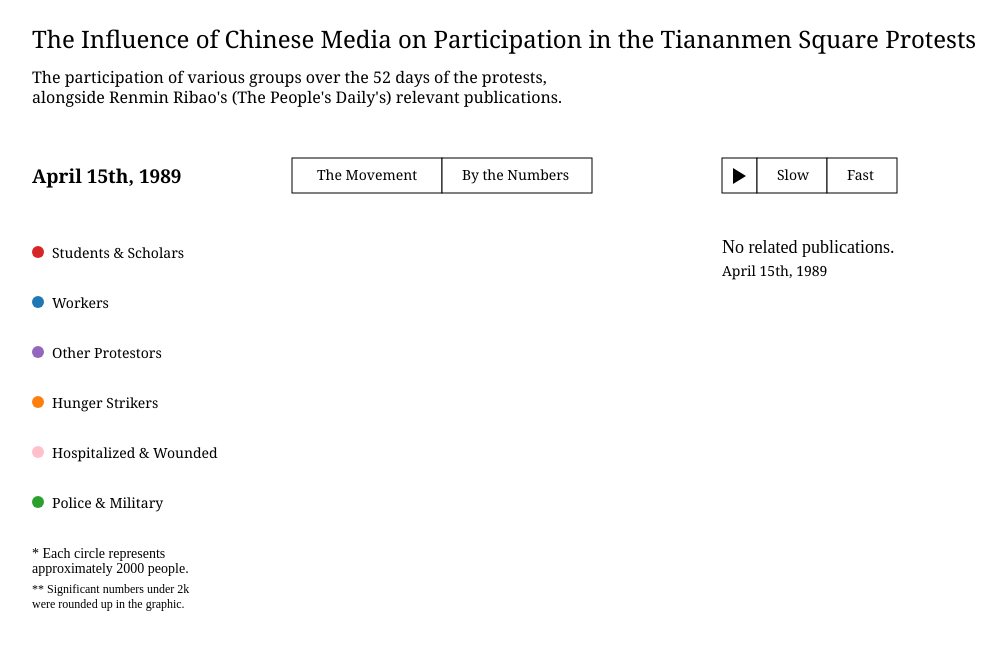
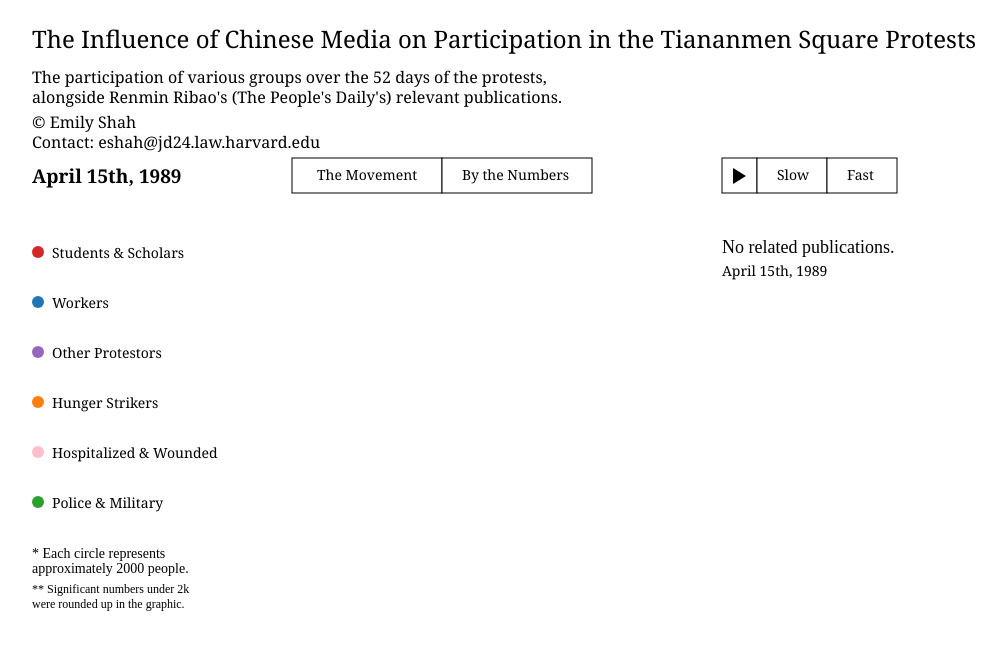
Before and after one commit to emilyshah/tiananmen, a plain HTML site: page index.html in a window 1280 px wide. Shown: the whole page, without its empty margins (16-1022 px from the left). Drawn offline with Linux system fonts and the light colour scheme; animation ran at ten frames a second.

Commit message:
Update index.html

```diff
--- a/index.html
+++ b/index.html
@@ -117,6 +117,8 @@
   var title = drawText(40, 40, "title", "The Influence of Chinese Media on Participation in the Tiananmen Square Protests");
   var subtitle1 = drawText(40, 75, "subtitle", "The participation of various groups over the 52 days of the protests,");
   var subtitle2 = drawText(40, 95, "subtitle", "alongside Renmin Ribao's (The People's Daily's) relevant publications.");
+  var name = drawText(40,120,"name", "© Emily Shah");
+  var name = drawText(40,140,"name", "Contact: eshah@jd24.law.harvard.edu");
 
   /* Label for Changing Date */
   var date = drawText(40, 175, "date", "");
```
